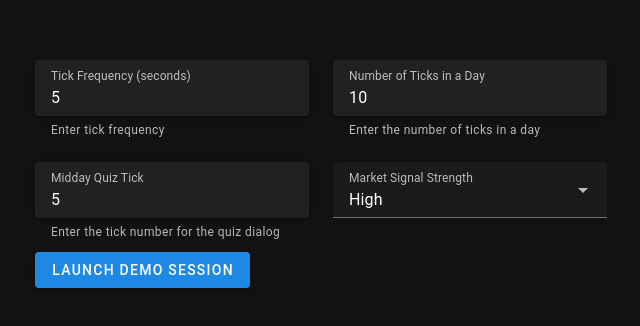
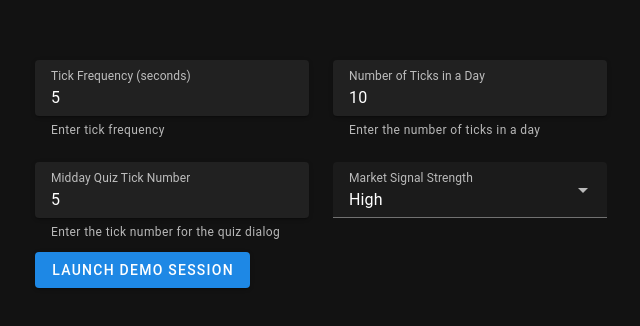
Before and after one commit to chapkovski/data_availability_experiment, a Vue app: page /create-trading-session in a window 1280 px wide. Shown: the part 232-558 px from the top of the page, without its empty margins (319-959 px from the left). Built offline with nearby package versions, Linux system fonts and the light colour scheme.

Commit message:
connecting tick frequency

```diff
--- a/src/components/createTradingSession.vue
+++ b/src/components/createTradingSession.vue
@@ -62,7 +62,7 @@ const formFields = ref([
   },
   {
     name: "midday_quiz_tick",
-    title: "Midday Quiz Tick",
+    title: "Midday Quiz Tick Number",
     type: "number",
     hint: "Enter the tick number for the quiz dialog",
     default: 5, // Default to halfway through the ticks
--- a/src/components/tradingSystem.vue
+++ b/src/components/tradingSystem.vue
@@ -10,7 +10,7 @@
     <v-app-bar app fixed class="my-3">
 
       <v-toolbar v-if="true">
-        <CountdownCard title="Till next decision" :total-time="5" progress-bar-color="red"
+        <CountdownCard title="Till next decision" :total-time="tick_frequency" progress-bar-color="red"
           @timer-restarted="handleTimerRestarted"> </CountdownCard>
 
 
@@ -114,7 +114,7 @@ import { watch, ref, onMounted, computed } from "vue";
 
 
 const { gameParams, shares, cash, initial_shares, dayOver, isTimerPaused, dayRemainingTime, day_duration,
-  midday_quiz_tick, timerCounter } =
+  midday_quiz_tick, timerCounter, tick_frequency } =
   storeToRefs(useTraderStore());
 
 const localRemainingTime = ref(dayRemainingTime.value);
```
